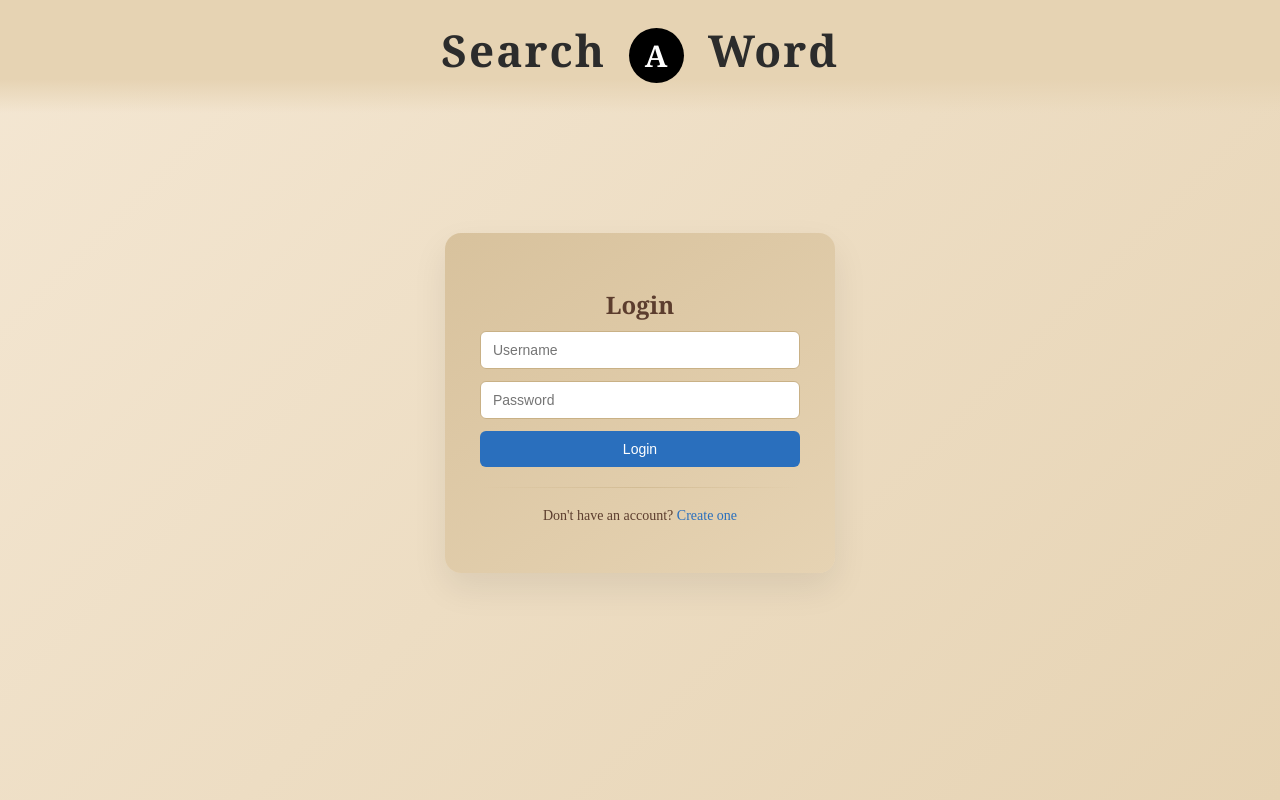
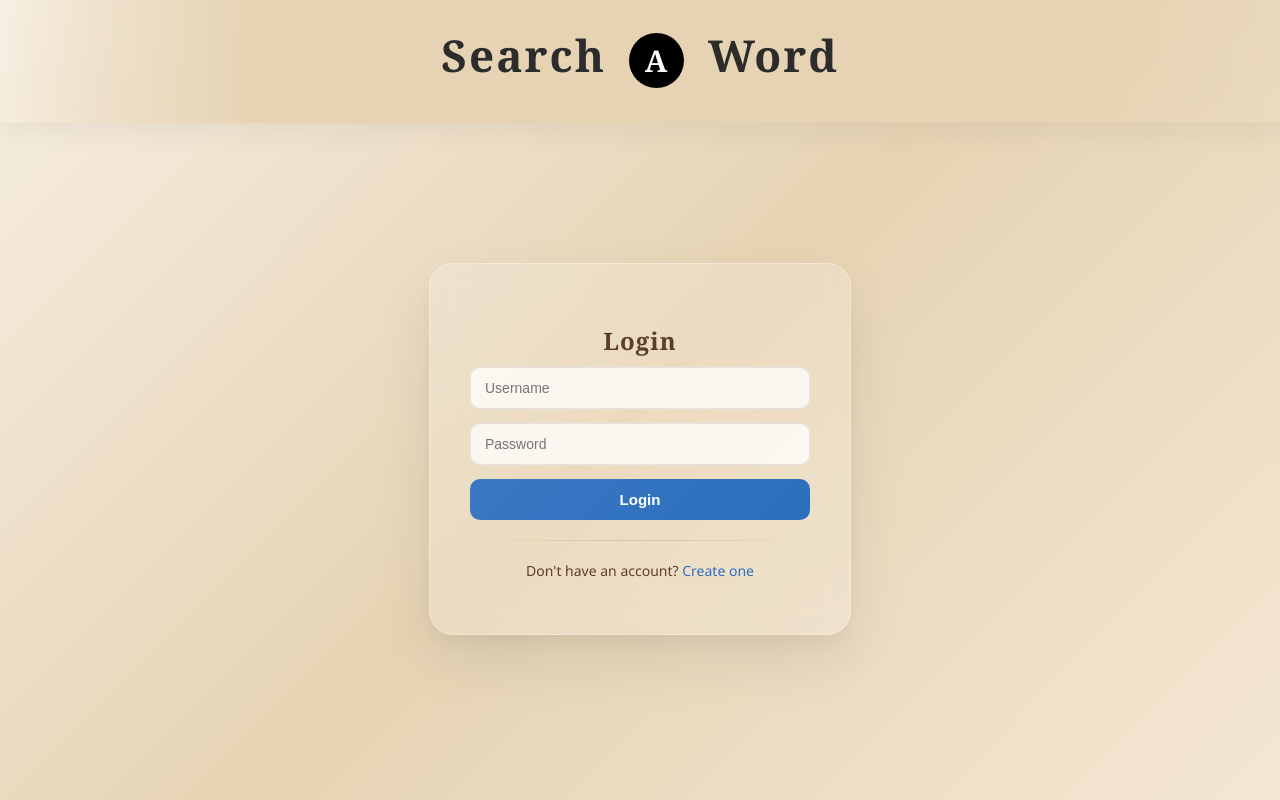
Before and after one commit to VenkataRamKumar368/searchaword-ui, an Angular app: page /login in a window 1280 px wide. Built offline with nearby package versions, Linux system fonts and the light colour scheme.

Commit message:
Ultra premium UI update: header blending, glassmorphism login, smooth gradients, and soft shadows

```diff
--- a/src/app/app.css
+++ b/src/app/app.css
@@ -2,13 +2,20 @@
 /* Title Bar Background */
 /* ========================= */
 .title-bar {
-  background: linear-gradient(to bottom, #e6d3b3 70%, rgba(230, 211, 179, 0));
-  padding: 20px 0 30px 0;
+  background: linear-gradient(
+    to right,
+    rgba(230, 211, 179, 0),
+    #e6d3b3 20%,
+    #e6d3b3 80%,
+    rgba(230, 211, 179, 0)
+  );
+  padding: 25px 0 35px 0;
   border-bottom: none;
-  box-shadow: none;
+  box-shadow: 0 10px 25px rgba(0, 0, 0, 0.05);
   position: sticky;
   top: 0;
   z-index: 1000;
+  backdrop-filter: blur(6px);
 }
 
 /* ========================= */
--- a/src/app/features/auth/login/login.css
+++ b/src/app/features/auth/login/login.css
@@ -2,34 +2,38 @@
 /* Page Background */
 /* ========================= */
 body {
-  background: linear-gradient(135deg, #f4e7d3, #e6d3b3);
+  background: linear-gradient(135deg, #f7efe3 0%, #e6d3b3 50%, #f4e7d3 100%);
   min-height: 100vh;
+  margin: 0;
+  font-family: 'Segoe UI', 'Poppins', sans-serif;
 }
 
 /* ========================= */
-/* Login Container (Card) */
+/* Login Container (Ultra Premium Card) */
 /* ========================= */
 .login-container {
-  width: 320px;
-  margin: 120px auto;
+  width: 340px;
+  margin: 140px auto;
   display: flex;
   flex-direction: column;
-  gap: 14px;
+  gap: 16px;
 
-  /* Soft gradient background instead of solid */
-  background: linear-gradient(145deg, #d8c29d, #e6d3b3);
+  /* Glassmorphism effect */
+  background: rgba(255, 255, 255, 0.18);
+  backdrop-filter: blur(12px);
 
-  padding: 35px;
-  border-radius: 16px;
+  padding: 40px;
+  border-radius: 24px;
 
-  /* Soft floating shadow */
-  box-shadow: 0 15px 35px rgba(0, 0, 0, 0.08);
+  /* Luxury floating shadow */
+  box-shadow:
+    0 25px 60px rgba(0, 0, 0, 0.08),
+    0 10px 20px rgba(0, 0, 0, 0.04);
 
-  /* Smooth blend with background */
-  backdrop-filter: blur(2px);
+  /* Soft glowing border */
+  border: 1px solid rgba(255, 255, 255, 0.3);
 
-  /* Subtle entrance animation */
-  animation: fadeIn 0.8s ease-in-out;
+  animation: floatIn 1s ease;
 }
 
 /* ========================= */
@@ -38,9 +42,10 @@ body {
 .login-container h2 {
   text-align: center;
   margin-bottom: 10px;
-  font-weight: 600;
+  font-weight: 700;
   color: #5c3d2e;
   font-family: 'Georgia', serif;
+  letter-spacing: 1px;
 }
 
 /* ========================= */
@@ -49,43 +54,46 @@ body {
 form {
   display: flex;
   flex-direction: column;
-  gap: 12px;
+  gap: 14px;
 }
 
 /* ========================= */
 /* Inputs */
 /* ========================= */
 input {
-  padding: 10px 12px;
+  padding: 12px 14px;
   font-size: 14px;
-  border: 1px solid #c9b186;
-  border-radius: 6px;
-  transition: all 0.2s ease;
-  background-color: #fff;
+  border: 1px solid rgba(0,0,0,0.08);
+  border-radius: 10px;
+  background: rgba(255,255,255,0.75);
+  transition: all 0.3s ease;
 }
 
 input:focus {
   outline: none;
-  border-color: #8b6f47;
-  box-shadow: 0 0 5px rgba(139,111,71,0.3);
+  border-color: #b99c6b;
+  box-shadow: 0 0 10px rgba(185, 156, 107, 0.35);
+  background: rgba(255,255,255,0.95);
 }
 
 /* ========================= */
 /* Button */
 /* ========================= */
 button {
-  padding: 10px;
+  padding: 12px;
+  font-size: 15px;
+  border-radius: 10px;
+  border: none;
+  background: linear-gradient(135deg, #3a77c2, #2a6fbd);
+  color: white;
+  font-weight: 600;
+  transition: all 0.3s ease;
   cursor: pointer;
-  font-size: 14px;
-  border: none;
-  border-radius: 6px;
-  background-color: #2a6fbd;
-  color: white;
-  transition: 0.3s;
 }
 
 button:hover:not(:disabled) {
-  background-color: #1e5aa5;
+  transform: translateY(-2px);
+  box-shadow: 0 12px 25px rgba(58, 119, 194, 0.35);
 }
 
 button:disabled {
@@ -126,22 +134,24 @@ hr {
   color: #2a6fbd;
   text-decoration: none;
   font-weight: 500;
+  transition: 0.2s ease;
 }
 
 .register-link a:hover {
   text-decoration: underline;
+  color: #1e5aa5;
 }
 
 /* ========================= */
-/* Animation */
+/* Floating Animation */
 /* ========================= */
-@keyframes fadeIn {
+@keyframes floatIn {
   from {
     opacity: 0;
-    transform: translateY(30px);
+    transform: translateY(40px) scale(0.95);
   }
   to {
     opacity: 1;
-    transform: translateY(0);
+    transform: translateY(0) scale(1);
   }
 }
--- a/src/styles.css
+++ b/src/styles.css
@@ -1,6 +1,7 @@
 /* You can add global styles to this file, and also import other style files */
 body {
-  background: linear-gradient(135deg, #f4e7d3, #e6d3b3);
+  background: linear-gradient(135deg, #f7efe3 0%, #e6d3b3 50%, #f4e7d3 100%);
   min-height: 100vh;
   margin: 0;
+  font-family: 'Segoe UI', 'Poppins', sans-serif;
 }
```
